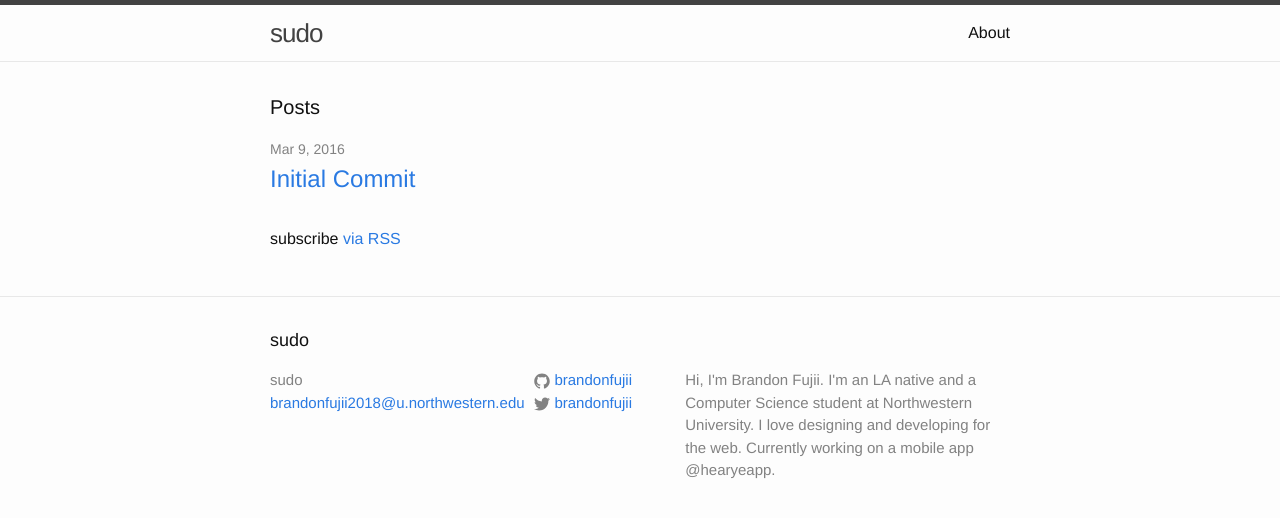
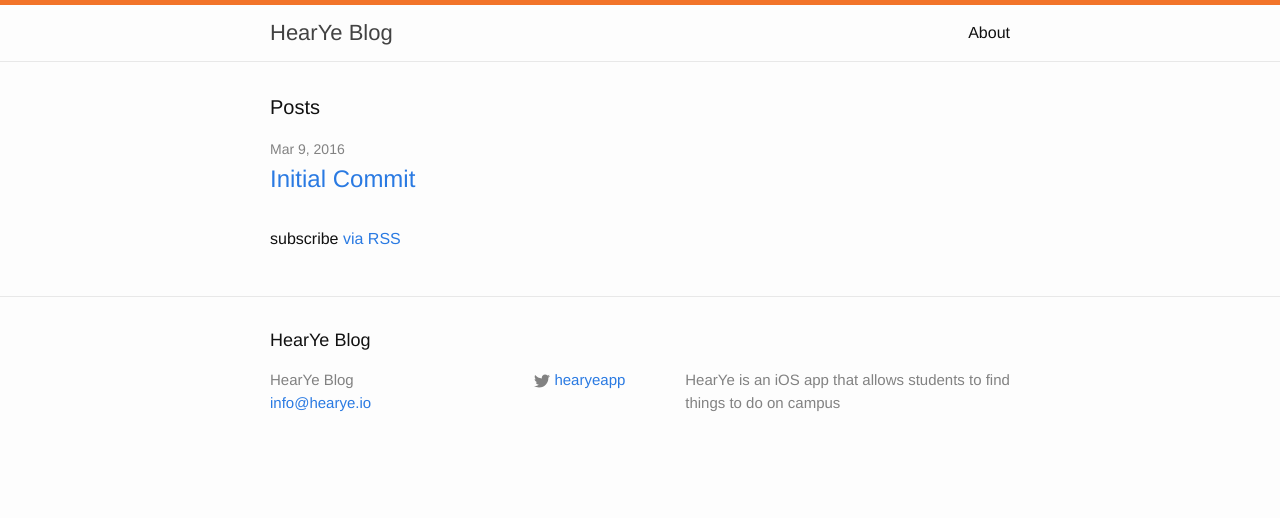
Before and after one commit to brandonfujii/blog, a Jekyll site: the page built from index.html, in a window 1280 px wide. Shown: the top 518 px of the page. Built offline with Jekyll 4.4.1, drawn with Linux system fonts in a browser that asks for light colours.

Commit message:
changed layout

```diff
--- a/_config.yml
+++ b/_config.yml
@@ -6,14 +6,13 @@
 # 'jekyll serve'. If you change this file, please restart the server process.
 
 # Site settings
-title: sudo
-email: brandonfujii2018@u.northwestern.edu
+title: HearYe Blog
+email: info@hearye.io
 description: > # this means to ignore newlines until "baseurl:"
- Hi, I'm Brandon Fujii. I'm an LA native and a Computer Science student at Northwestern University. I love designing and developing for the web. Currently working on a mobile app @hearyeapp.
+ HearYe is an iOS app that allows students to find things to do on campus
 baseurl: "" # the subpath of your site, e.g. /blog
-url: "http://brandonfujii.com" # the base hostname & protocol for your site
-twitter_username: brandonfujii
-github_username:  brandonfujii
+url: "http://www.hearye.io" # the base hostname & protocol for your site
+twitter_username: hearyeapp
 
 # Build settings
 markdown: kramdown
--- a/_sass/_layout.scss
+++ b/_sass/_layout.scss
@@ -1,8 +1,10 @@
 /**
  * Site header
  */
+ $hearye: #F2742A;
+
 .site-header {
-    border-top: 5px solid $grey-color-dark;
+    border-top: 5px solid $hearye;
     border-bottom: 1px solid $grey-color-light;
     min-height: 56px;
 
@@ -11,10 +13,10 @@
 }
 
 .site-title {
-    font-size: 26px;
-    font-weight: 300;
+    font-size: 22px;
+    font-weight: 500;
     line-height: 56px;
-    letter-spacing: -1px;
+    letter-spacing: 0px;
     margin-bottom: 0;
     float: left;
 
```
